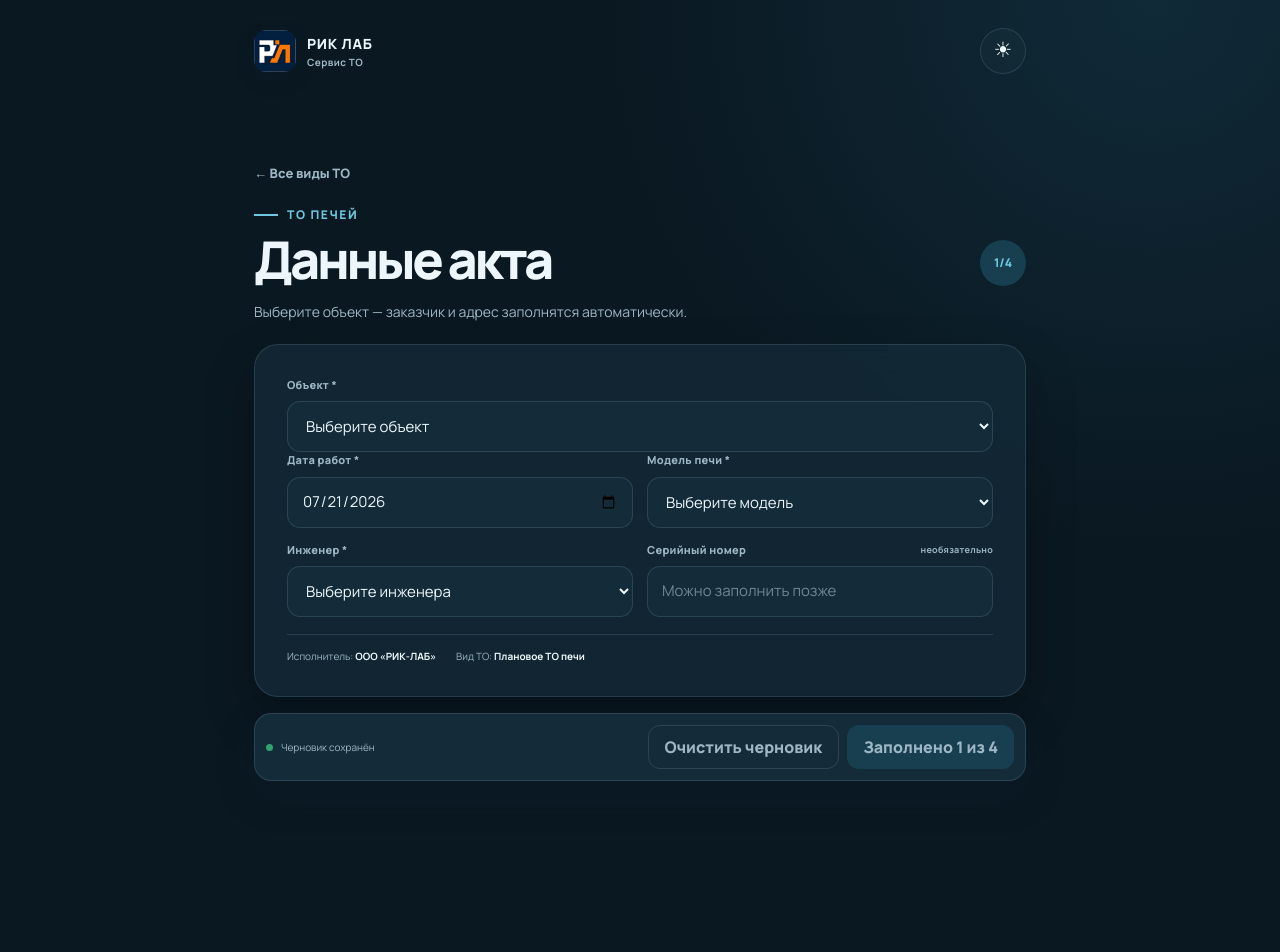
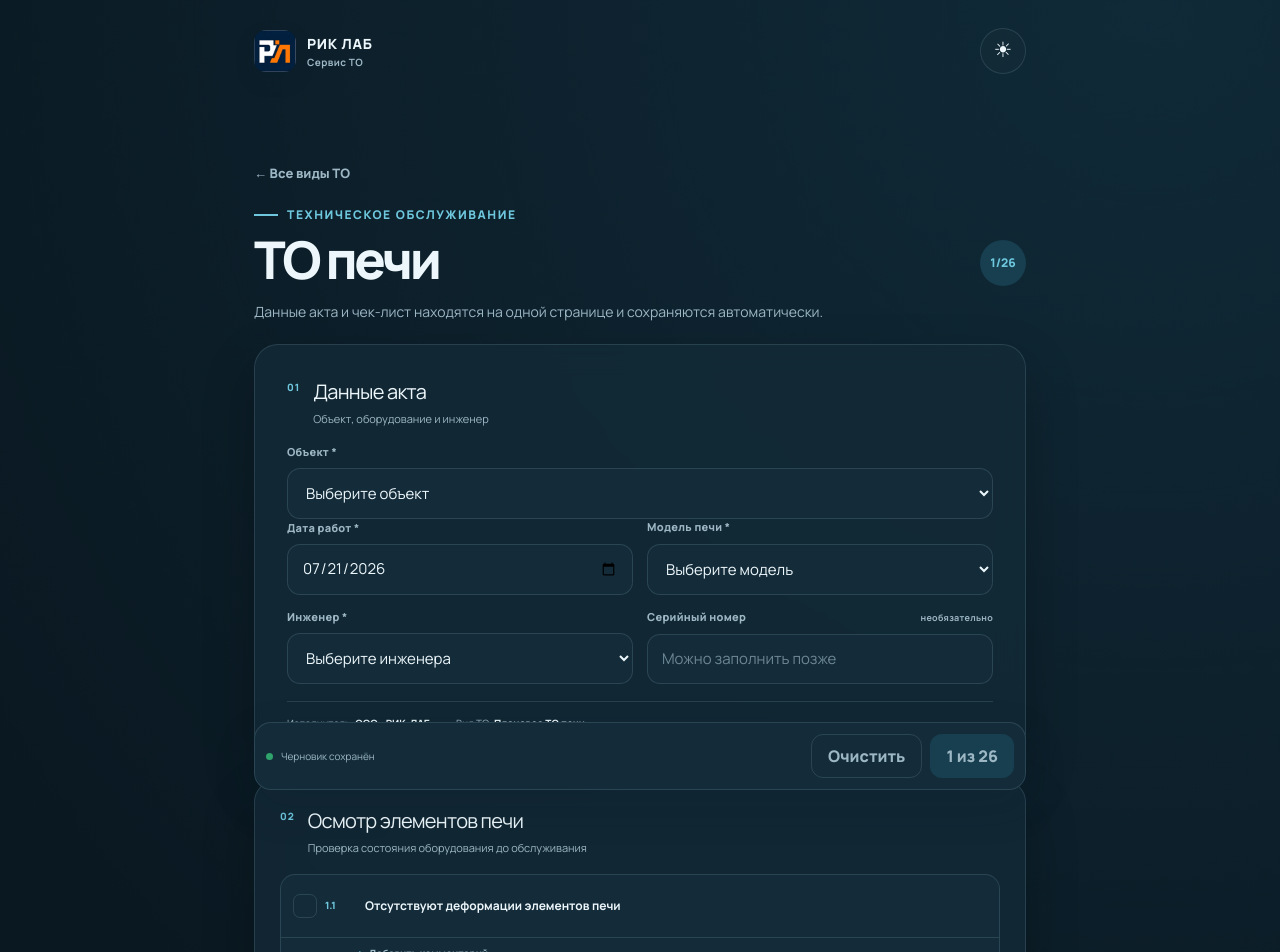
Before and after one commit to sbutovdodo-creator/service-to-reports, a Next.js app: page /to/ovens in a window 1280 px wide. Shown: the top 952 px of the page. Before the commit the page ends 851 px from the top, so only its background shows below. Built offline with nearby package versions, Linux system fonts and the light colour scheme.

Commit message:
Combine oven act and checklist on one page

```diff
--- a/app/globals.css
+++ b/app/globals.css
@@ -244,6 +244,9 @@ footer { padding-top: 20px; border-top: 1px solid var(--line); color: var(--mute
 }
 
 /* Oven checklist */
+.one-page-act { width: min(820px, 100%); }
+.one-page-form { display: grid; gap: 16px; margin-top: 22px; }
+.act-data-section .checklist-section-heading { margin-bottom: 18px; }
 .back-button { padding: 0; border: 0; background: transparent; cursor: pointer; font: inherit; }
 .checklist-form { display: grid; gap: 16px; margin-top: 22px; }
 .checklist-section { padding: clamp(18px, 3vw, 25px); border: 1px solid var(--line); border-radius: 22px; background: var(--surface); box-shadow: var(--shadow); backdrop-filter: blur(15px); }
@@ -270,6 +273,7 @@ footer { padding-top: 20px; border-top: 1px solid var(--line); color: var(--mute
 .comment-details textarea:focus { border-color: var(--accent); box-shadow: 0 0 0 3px color-mix(in srgb, var(--accent) 17%, transparent); }
 
 @media (max-width: 640px) {
+  .one-page-form { margin-top: 18px; gap: 12px; }
   .checklist-heading .compact-title-row { align-items: center; }
   .checklist-form { margin-top: 18px; gap: 12px; }
   .checklist-section { padding: 14px 10px; border-radius: 19px; }
--- a/app/to/ovens/page.tsx
+++ b/app/to/ovens/page.tsx
@@ -48,6 +48,8 @@ const initialData: ActData = {
   technicianName: "",
 };
 
+const emptyChecklist = () => Object.fromEntries(ovenChecklist.map((item) => [item.id, { done: false, comment: "" }]));
+
 function themeForCurrentTime(): Theme {
   const hour = new Date().getHours();
   return hour >= 7 && hour < 20 ? "light" : "dark";
@@ -55,10 +57,7 @@ function themeForCurrentTime(): Theme {
 
 export default function OvenMaintenancePage() {
   const [form, setForm] = useState<ActData>(initialData);
-  const [step, setStep] = useState<"act" | "checklist">("act");
-  const [checklist, setChecklist] = useState<Record<string, { done: boolean; comment: string }>>(() =>
-    Object.fromEntries(ovenChecklist.map((item) => [item.id, { done: false, comment: "" }])),
-  );
+  const [checklist, setChecklist] = useState<Record<string, { done: boolean; comment: string }>>(emptyChecklist);
   const [theme, setTheme] = useState<Theme>("light");
   const [hydrated, setHydrated] = useState(false);
   const [saveLabel, setSaveLabel] = useState("Автосохранение включено");
@@ -68,14 +67,15 @@ export default function OvenMaintenancePage() {
     const initialTheme = savedTheme === "light" || savedTheme === "dark" ? savedTheme : themeForCurrentTime();
     setTheme(initialTheme);
     document.documentElement.dataset.theme = initialTheme;
+
     const savedDraft = window.localStorage.getItem(STORAGE_KEY);
     if (savedDraft) {
       try {
         const restored = { ...initialData, ...JSON.parse(savedDraft) } as ActData;
         setForm({ ...restored, customer: customerForObject(restored.objectId) });
-      }
-      catch { setForm({ ...initialData, date: localDate() }); }
+      } catch { setForm({ ...initialData, date: localDate() }); }
     } else setForm({ ...initialData, date: localDate() });
+
     const savedChecklist = window.localStorage.getItem(CHECKLIST_KEY);
     if (savedChecklist) {
       try {
@@ -83,7 +83,7 @@ export default function OvenMaintenancePage() {
         setChecklist(Object.fromEntries(ovenChecklist.map((item) => [item.id, { done: false, comment: "", ...restoredChecklist[item.id] }])));
       } catch { /* keep an empty checklist */ }
     }
-    if (window.localStorage.getItem(STEP_KEY) === "checklist") setStep("checklist");
+    window.localStorage.removeItem(STEP_KEY);
     setHydrated(true);
   }, []);
 
@@ -103,10 +103,11 @@ export default function OvenMaintenancePage() {
   }, [checklist, hydrated]);
 
   const requiredFields = useMemo(() => [form.date, form.objectId, form.ovenModel, form.technicianName], [form]);
-  const completed = requiredFields.filter(Boolean).length;
-  const isComplete = completed === requiredFields.length;
+  const actCompleted = requiredFields.filter(Boolean).length;
   const checklistCompleted = ovenChecklist.filter((item) => checklist[item.id]?.done).length;
-  const checklistIsComplete = checklistCompleted === ovenChecklist.length;
+  const totalCompleted = actCompleted + checklistCompleted;
+  const totalRequired = requiredFields.length + ovenChecklist.length;
+  const isComplete = totalCompleted === totalRequired;
 
   function updateField<K extends keyof ActData>(field: K, value: ActData[K]) {
     setForm((current) => ({ ...current, [field]: value }));
@@ -114,13 +115,11 @@ export default function OvenMaintenancePage() {
 
   function selectObject(objectId: string) {
     const site = siteObjects.find((item) => item.id === objectId);
-    setForm((current) => ({
-      ...current,
-      objectId,
-      objectCode: site?.code ?? "",
-      pizzeriaAddress: site?.address ?? "",
-      customer: site ? customerForObject(site.id) : "",
-    }));
+    setForm((current) => ({ ...current, objectId, objectCode: site?.code ?? "", pizzeriaAddress: site?.address ?? "", customer: site ? customerForObject(site.id) : "" }));
+  }
+
+  function updateChecklist(itemId: string, patch: Partial<{ done: boolean; comment: string }>) {
+    setChecklist((current) => ({ ...current, [itemId]: { ...current[itemId], ...patch } }));
   }
 
   function toggleTheme() {
@@ -134,142 +133,71 @@ export default function OvenMaintenancePage() {
     event.preventDefault();
     if (!isComplete) return;
     window.localStorage.setItem(STORAGE_KEY, JSON.stringify(form));
-    window.localStorage.setItem(STEP_KEY, "checklist");
-    setSaveLabel("Данные акта заполнены и сохранены");
-    setStep("checklist");
+    window.localStorage.setItem(CHECKLIST_KEY, JSON.stringify(checklist));
+    setSaveLabel("Данные акта и чек-лист полностью сохранены");
+  }
+
+  function resetDraft() {
+    if (!window.confirm("Очистить данные акта, все галочки и комментарии?")) return;
+    window.localStorage.removeItem(STORAGE_KEY);
+    window.localStorage.removeItem(CHECKLIST_KEY);
+    setForm({ ...initialData, date: localDate() });
+    setChecklist(emptyChecklist());
+    setSaveLabel("Черновик очищен");
     window.scrollTo({ top: 0, behavior: "smooth" });
   }
 
-  function updateChecklist(itemId: string, patch: Partial<{ done: boolean; comment: string }>) {
-    setChecklist((current) => ({ ...current, [itemId]: { ...current[itemId], ...patch } }));
-  }
-
-  function handleChecklistSubmit(event: FormEvent<HTMLFormElement>) {
-    event.preventDefault();
-    if (!checklistIsComplete) return;
-    window.localStorage.setItem(CHECKLIST_KEY, JSON.stringify(checklist));
-    setSaveLabel("Чек-лист полностью заполнен и сохранён");
-  }
-
-  function returnToAct() {
-    window.localStorage.setItem(STEP_KEY, "act");
-    setStep("act");
-    window.scrollTo({ top: 0, behavior: "smooth" });
-  }
-
-  function resetDraft() {
-    if (!window.confirm("Очистить все заполненные данные акта?")) return;
-    window.localStorage.removeItem(STORAGE_KEY);
-    window.localStorage.removeItem(CHECKLIST_KEY);
-    window.localStorage.removeItem(STEP_KEY);
-    setForm({ ...initialData, date: localDate() });
-    setChecklist(Object.fromEntries(ovenChecklist.map((item) => [item.id, { done: false, comment: "" }])));
-    setStep("act");
-    setSaveLabel("Черновик очищен");
-  }
-
   return (
-    <main className="form-shell compact-act-shell">
+    <main className="form-shell compact-act-shell one-page-act">
       <header className="topbar form-topbar compact-topbar">
-        <a className="brand" href="/" aria-label="Вернуться к выбору ТО">
-          <img className="brand-logo" src="/rik-logo.png" alt="" width="42" height="42" />
-          <span className="brand-copy"><strong>РИК ЛАБ</strong><small>Сервис ТО</small></span>
-        </a>
+        <a className="brand" href="/" aria-label="Вернуться к выбору ТО"><img className="brand-logo" src="/rik-logo.png" alt="" width="42" height="42" /><span className="brand-copy"><strong>РИК ЛАБ</strong><small>Сервис ТО</small></span></a>
         <button className="theme-toggle" type="button" onClick={toggleTheme} aria-label="Переключить тему"><span aria-hidden="true" className="theme-symbol">{theme === "dark" ? "☀" : "◐"}</span></button>
       </header>
 
-      {step === "act" ? (
-        <>
       <div className="compact-heading">
         <a className="back-link" href="/">← Все виды ТО</a>
-            <div className="compact-title-row"><div><p className="kicker"><span aria-hidden="true" /> ТО печей</p><h1>Данные акта</h1></div><span className="compact-progress">{completed}/{requiredFields.length}</span></div>
-            <p>Выберите объект — заказчик и адрес заполнятся автоматически.</p>
+        <div className="compact-title-row"><div><p className="kicker"><span aria-hidden="true" /> Техническое обслуживание</p><h1>ТО печи</h1></div><span className="compact-progress">{totalCompleted}/{totalRequired}</span></div>
+        <p>Данные акта и чек-лист находятся на одной странице и сохраняются автоматически.</p>
       </div>
 
-          <form className="act-form compact-act-form" onSubmit={handleSubmit}>
-            <section className="form-section compact-form-section">
-              <label className="field object-field"><span>Объект *</span>
-                <select value={form.objectId} onChange={(event) => selectObject(event.target.value)} required>
-                  <option value="">Выберите объект</option>
-                  {siteGroups.map((group) => <optgroup label={group} key={group}>{siteObjects.filter((site) => site.group === group).map((site) => <option value={site.id} key={site.id}>{site.code} — {site.address}</option>)}</optgroup>)}
-                </select>
-              </label>
-
+      <form className="one-page-form" onSubmit={handleSubmit}>
+        <section className="form-section compact-form-section act-data-section">
+          <div className="checklist-section-heading"><span>01</span><div><h2>Данные акта</h2><p>Объект, оборудование и инженер</p></div></div>
+          <label className="field object-field"><span>Объект *</span><select value={form.objectId} onChange={(event) => selectObject(event.target.value)} required><option value="">Выберите объект</option>{siteGroups.map((group) => <optgroup label={group} key={group}>{siteObjects.filter((site) => site.group === group).map((site) => <option value={site.id} key={site.id}>{site.code} — {site.address}</option>)}</optgroup>)}</select></label>
           {form.objectId && <div className="object-summary" aria-live="polite"><div><span>Заказчик</span><strong>{form.customer || "Будет добавлен позже"}</strong></div><div><span>Пиццерия</span><strong>{form.objectCode}</strong><p>{form.pizzeriaAddress}</p></div></div>}
-
           <div className="compact-field-grid">
             <label className="field"><span>Дата работ *</span><input type="date" value={form.date} onChange={(event) => updateField("date", event.target.value)} required /></label>
             <label className="field"><span>Модель печи *</span><select value={form.ovenModel} onChange={(event) => updateField("ovenModel", event.target.value)} required><option value="">Выберите модель</option>{ovenModels.map((model) => <option value={model} key={model}>{model}</option>)}</select></label>
             <label className="field"><span>Инженер *</span><select value={form.technicianName} onChange={(event) => updateField("technicianName", event.target.value)} required><option value="">Выберите инженера</option>{technicians.map((technician) => <option value={technician} key={technician}>{technician}</option>)}</select></label>
             <label className="field"><span>Серийный номер <small>необязательно</small></span><input value={form.serialNumber} onChange={(event) => updateField("serialNumber", event.target.value)} placeholder="Можно заполнить позже" autoCapitalize="characters" /></label>
           </div>
+          <div className="act-fixed-meta"><span>Исполнитель: <strong>{form.contractor}</strong></span><span>Вид ТО: <strong>{form.serviceType}</strong></span></div>
+        </section>
 
-              <div className="act-fixed-meta"><span>Исполнитель: <strong>{form.contractor}</strong></span><span>Вид ТО: <strong>{form.serviceType}</strong></span></div>
+        <section className="checklist-section" aria-labelledby="inspection-title">
+          <div className="checklist-section-heading"><span>02</span><div><h2 id="inspection-title">Осмотр элементов печи</h2><p>Проверка состояния оборудования до обслуживания</p></div></div>
+          <div className="checklist-items">{ovenChecklist.filter((item) => item.group === "inspection").map((item) => <ChecklistRow item={item} value={checklist[item.id]} onChange={(patch) => updateChecklist(item.id, patch)} key={item.id} />)}</div>
+        </section>
+
+        <section className="checklist-section" aria-labelledby="maintenance-title">
+          <div className="checklist-section-heading"><span>03</span><div><h2 id="maintenance-title">Работы по техническому обслуживанию</h2><p>Очистка, протяжка, замеры и проверки</p></div></div>
+          <div className="checklist-items">{ovenChecklist.filter((item) => item.group === "maintenance").map((item) => <ChecklistRow item={item} value={checklist[item.id]} onChange={(patch) => updateChecklist(item.id, patch)} key={item.id} />)}</div>
         </section>
 
         <div className="compact-save-row">
           <span className="compact-save-status"><i aria-hidden="true" /> {saveLabel}</span>
-              <div className="compact-form-actions">
-                <button className="reset-draft-button" type="button" onClick={resetDraft}>Очистить черновик</button>
-                <button className="save-draft-button" type="submit" disabled={!isComplete}>{isComplete ? "К чек-листу →" : `Заполнено ${completed} из ${requiredFields.length}`}</button>
-              </div>
+          <div className="compact-form-actions"><button className="reset-draft-button" type="button" onClick={resetDraft}>Очистить</button><button className="save-draft-button" type="submit" disabled={!isComplete}>{isComplete ? "Сохранить ТО" : `${totalCompleted} из ${totalRequired}`}</button></div>
         </div>
       </form>
-        </>
-      ) : (
-        <>
-          <div className="compact-heading checklist-heading">
-            <button className="back-link back-button" type="button" onClick={returnToAct}>← Данные акта</button>
-            <div className="compact-title-row"><div><p className="kicker"><span aria-hidden="true" /> {form.objectCode} · {form.ovenModel}</p><h1>Чек-лист ТО</h1></div><span className="compact-progress">{checklistCompleted}/{ovenChecklist.length}</span></div>
-            <p>Отметьте каждый выполненный пункт. При необходимости раскройте поле комментария.</p>
-          </div>
-
-          <form className="checklist-form" onSubmit={handleChecklistSubmit}>
-            <section className="checklist-section" aria-labelledby="inspection-title">
-              <div className="checklist-section-heading"><span>01</span><div><h2 id="inspection-title">Осмотр элементов печи</h2><p>Проверка состояния оборудования до обслуживания</p></div></div>
-              <div className="checklist-items">
-                {ovenChecklist.filter((item) => item.group === "inspection").map((item) => <ChecklistRow item={item} value={checklist[item.id]} onChange={(patch) => updateChecklist(item.id, patch)} key={item.id} />)}
-              </div>
-            </section>
-
-            <section className="checklist-section" aria-labelledby="maintenance-title">
-              <div className="checklist-section-heading"><span>02</span><div><h2 id="maintenance-title">Работы по техническому обслуживанию</h2><p>Очистка, протяжка, замеры и проверки</p></div></div>
-              <div className="checklist-items">
-                {ovenChecklist.filter((item) => item.group === "maintenance").map((item) => <ChecklistRow item={item} value={checklist[item.id]} onChange={(patch) => updateChecklist(item.id, patch)} key={item.id} />)}
-              </div>
-            </section>
-
-            <div className="compact-save-row">
-              <span className="compact-save-status"><i aria-hidden="true" /> {saveLabel}</span>
-              <div className="compact-form-actions">
-                <button className="reset-draft-button" type="button" onClick={returnToAct}>Назад</button>
-                <button className="save-draft-button" type="submit" disabled={!checklistIsComplete}>{checklistIsComplete ? "Сохранить чек-лист" : `${checklistCompleted} из ${ovenChecklist.length}`}</button>
-              </div>
-            </div>
-          </form>
-        </>
-      )}
     </main>
   );
 }
 
-function ChecklistRow({ item, value, onChange }: {
-  item: (typeof ovenChecklist)[number];
-  value: { done: boolean; comment: string };
-  onChange: (patch: Partial<{ done: boolean; comment: string }>) => void;
-}) {
+function ChecklistRow({ item, value, onChange }: { item: (typeof ovenChecklist)[number]; value: { done: boolean; comment: string }; onChange: (patch: Partial<{ done: boolean; comment: string }>) => void; }) {
   return (
     <article className={`checklist-row${value?.done ? " is-done" : ""}`}>
-      <label className="checklist-main">
-        <input type="checkbox" checked={value?.done ?? false} onChange={(event) => onChange({ done: event.target.checked })} />
-        <span className="checkmark" aria-hidden="true">✓</span>
-        <span className="checklist-number">{item.number}</span>
-        <strong>{item.title}</strong>
-      </label>
-      <details className="comment-details" open={Boolean(value?.comment)}>
-        <summary>{value?.comment ? "Комментарий добавлен" : "Добавить комментарий"}</summary>
-        <textarea value={value?.comment ?? ""} onChange={(event) => onChange({ comment: event.target.value })} placeholder="Замечание, результат замера или пояснение" rows={2} />
-      </details>
+      <label className="checklist-main"><input type="checkbox" checked={value?.done ?? false} onChange={(event) => onChange({ done: event.target.checked })} /><span className="checkmark" aria-hidden="true">✓</span><span className="checklist-number">{item.number}</span><strong>{item.title}</strong></label>
+      <details className="comment-details" open={Boolean(value?.comment)}><summary>{value?.comment ? "Комментарий добавлен" : "Добавить комментарий"}</summary><textarea value={value?.comment ?? ""} onChange={(event) => onChange({ comment: event.target.value })} placeholder="Замечание, результат замера или пояснение" rows={2} /></details>
     </article>
   );
 }
```
Lines whose indentation alone changed are shown as unchanged.
